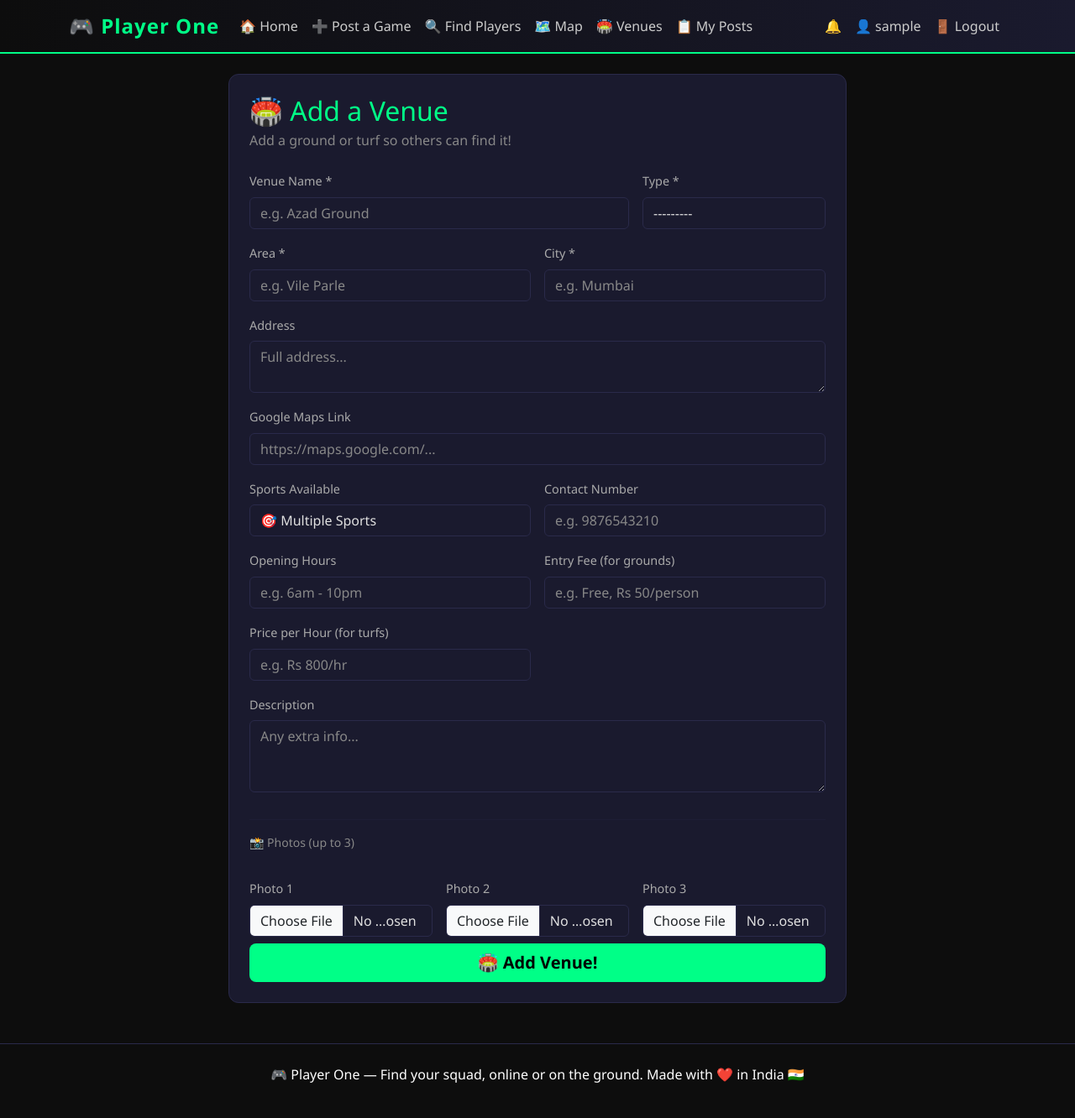
After one commit to AdityaLakhiwal22/PlayerOne, a Django app: page /venues/add/ in a window 1280 px wide. The commit adds this page. Shown: the whole page at 84% size. Run offline with Django 4.2, Linux system fonts and the light colour scheme; the visitor is signed in with stand-in values (Sample User, id 1); data that the repository does not hold is empty.

Commit message:
Add Grounds & Turfs venue directory

```diff
--- a/games/forms.py
+++ b/games/forms.py
@@ -1,7 +1,8 @@
 from django import forms
 from django.contrib.auth.forms import UserCreationForm
 from django.contrib.auth.models import User
-from .models import GamePost, JoinRequest, Comment, PlayerProfile
+from .models import GamePost, JoinRequest, Comment, PlayerProfile, Venue
+
 
 BS = {'class': 'form-control'}
 BS_SELECT = {'class': 'form-select'}
@@ -78,3 +79,30 @@ class CommentForm(forms.ModelForm):
         widgets = {
             'text': forms.TextInput(attrs={**BS, 'placeholder': 'Add a comment...'}),
         }
+
+class VenueForm(forms.ModelForm):
+    class Meta:
+        model = Venue
+        fields = [
+            'name', 'venue_type', 'area', 'city', 'address',
+            'map_link', 'sports', 'contact', 'opening_hours',
+            'entry_fee', 'price_per_hour', 'description',
+            'image1', 'image2', 'image3',
+        ]
+        widgets = {
+            'name': forms.TextInput(attrs={**BS, 'placeholder': 'e.g. Azad Ground'}),
+            'venue_type': forms.Select(attrs=BS_SELECT),
+            'area': forms.TextInput(attrs={**BS, 'placeholder': 'e.g. Vile Parle'}),
+            'city': forms.TextInput(attrs={**BS, 'placeholder': 'e.g. Mumbai'}),
+            'address': forms.Textarea(attrs={**BS, 'rows': 2, 'placeholder': 'Full address...'}),
+            'map_link': forms.URLInput(attrs={**BS, 'placeholder': 'https://maps.google.com/...'}),
+            'sports': forms.Select(attrs=BS_SELECT),
+            'contact': forms.TextInput(attrs={**BS, 'placeholder': 'e.g. 9876543210'}),
+            'opening_hours': forms.TextInput(attrs={**BS, 'placeholder': 'e.g. 6am - 10pm'}),
+            'entry_fee': forms.TextInput(attrs={**BS, 'placeholder': 'e.g. Free, Rs 50/person'}),
+            'price_per_hour': forms.TextInput(attrs={**BS, 'placeholder': 'e.g. Rs 800/hr'}),
+            'description': forms.Textarea(attrs={**BS, 'rows': 3, 'placeholder': 'Any extra info...'}),
+            'image1': forms.FileInput(attrs=BS),
+            'image2': forms.FileInput(attrs=BS),
+            'image3': forms.FileInput(attrs=BS),
+        }
--- a/games/models.py
+++ b/games/models.py
@@ -161,3 +161,44 @@ class Reputation(models.Model):
 
     def __str__(self):
         return f"{self.given_by.username} → {self.given_to.username} ({self.score}⭐)"
+
+class Venue(models.Model):
+    VENUE_TYPES = [
+        ('ground', '🏏 Ground'),
+        ('turf', '⚽ Turf'),
+    ]
+
+    SPORT_CHOICES = [
+        ('cricket', '🏏 Cricket'),
+        ('football', '⚽ Football'),
+        ('basketball', '🏀 Basketball'),
+        ('volleyball', '🏐 Volleyball'),
+        ('badminton', '🏸 Badminton'),
+        ('kabaddi', '🤼 Kabaddi'),
+        ('multiple', '🎯 Multiple Sports'),
+    ]
+
+    name = models.CharField(max_length=200)
+    venue_type = models.CharField(max_length=10, choices=VENUE_TYPES)
+    area = models.CharField(max_length=100, help_text="e.g. Vile Parle")
+    city = models.CharField(max_length=100, help_text="e.g. Mumbai")
+    address = models.TextField(blank=True)
+    map_link = models.URLField(blank=True)
+    sports = models.CharField(max_length=20, choices=SPORT_CHOICES, default='multiple')
+    contact = models.CharField(max_length=15, blank=True)
+    opening_hours = models.CharField(max_length=100, blank=True, help_text="e.g. 6am - 10pm")
+    entry_fee = models.CharField(max_length=100, blank=True, help_text="e.g. Free, Rs 50/person")
+    price_per_hour = models.CharField(max_length=100, blank=True, help_text="e.g. Rs 800/hr (for turfs)")
+    description = models.TextField(blank=True)
+    image1 = models.ImageField(upload_to='venues/', blank=True, null=True)
+    image2 = models.ImageField(upload_to='venues/', blank=True, null=True)
+    image3 = models.ImageField(upload_to='venues/', blank=True, null=True)
+    added_by = models.ForeignKey(User, on_delete=models.SET_NULL, null=True, related_name='venues')
+    is_verified = models.BooleanField(default=False)
+    created_at = models.DateTimeField(auto_now_add=True)
+
+    class Meta:
+        ordering = ['city', 'area', 'name']
+
+    def __str__(self):
+        return f"{self.name} — {self.area}, {self.city}"
--- /dev/null
+++ b/games/templates/games/add_venue.html
@@ -0,0 +1,85 @@
+{% extends 'base.html' %}
+{% block title %}Add Venue — Player One{% endblock %}
+
+{% block content %}
+<div class="row justify-content-center">
+    <div class="col-md-8">
+        <div class="card p-4">
+            <h2 style="color:#00ff87;" class="mb-1">🏟️ Add a Venue</h2>
+            <p style="color:#888;" class="mb-4">Add a ground or turf so others can find it!</p>
+
+            <form method="post" enctype="multipart/form-data">
+                {% csrf_token %}
+                <div class="row g-3">
+                    <div class="col-md-8">
+                        <label class="form-label">Venue Name *</label>
+                        {{ form.name }}
+                    </div>
+                    <div class="col-md-4">
+                        <label class="form-label">Type *</label>
+                        {{ form.venue_type }}
+                    </div>
+                    <div class="col-md-6">
+                        <label class="form-label">Area *</label>
+                        {{ form.area }}
+                    </div>
+                    <div class="col-md-6">
+                        <label class="form-label">City *</label>
+                        {{ form.city }}
+                    </div>
+                    <div class="col-12">
+                        <label class="form-label">Address</label>
+                        {{ form.address }}
+                    </div>
+                    <div class="col-12">
+                        <label class="form-label">Google Maps Link</label>
+                        {{ form.map_link }}
+                    </div>
+                    <div class="col-md-6">
+                        <label class="form-label">Sports Available</label>
+                        {{ form.sports }}
+                    </div>
+                    <div class="col-md-6">
+                        <label class="form-label">Contact Number</label>
+                        {{ form.contact }}
+                    </div>
+                    <div class="col-md-6">
+                        <label class="form-label">Opening Hours</label>
+                        {{ form.opening_hours }}
+                    </div>
+                    <div class="col-md-6">
+                        <label class="form-label">Entry Fee (for grounds)</label>
+                        {{ form.entry_fee }}
+                    </div>
+                    <div class="col-md-6">
+                        <label class="form-label">Price per Hour (for turfs)</label>
+                        {{ form.price_per_hour }}
+                    </div>
+                    <div class="col-12">
+                        <label class="form-label">Description</label>
+                        {{ form.description }}
+                    </div>
+
+                    <div class="col-12"><hr style="border-color:#2a2a4a;"><p style="color:#888;" class="small">📸 Photos (up to 3)</p></div>
+                    <div class="col-md-4">
+                        <label class="form-label">Photo 1</label>
+                        {{ form.image1 }}
+                    </div>
+                    <div class="col-md-4">
+                        <label class="form-label">Photo 2</label>
+                        {{ form.image2 }}
+                    </div>
+                    <div class="col-md-4">
+                        <label class="form-label">Photo 3</label>
+                        {{ form.image3 }}
+                    </div>
+
+                    <div class="col-12 mt-2">
+                        <button type="submit" class="btn btn-p1 w-100 btn-lg">🏟️ Add Venue!</button>
+                    </div>
+                </div>
+            </form>
+        </div>
+    </div>
+</div>
+{% endblock %}
--- a/games/urls.py
+++ b/games/urls.py
@@ -18,4 +18,9 @@ urlpatterns = [
     path('rate/<str:username>/<int:post_pk>/', views.rate_player, name='rate_player'),
     path('search/', views.search_players, name='search_players'),
     path('map/', views.map_view, name='map_view'),
+    path('venues/', views.venues_home, name='venues_home'),
+    path('venues/add/', views.add_venue, name='add_venue'),
+    path('venues/detail/<int:pk>/', views.venue_detail, name='venue_detail'),
+    path('venues/<str:city>/', views.venues_city, name='venues_city'),
+    path('venues/<str:city>/<str:area>/', views.venues_area, name='venues_area'),
 ]
--- a/games/views.py
+++ b/games/views.py
@@ -5,8 +5,8 @@ from django.contrib import messages
 from django.db.models import Q
 from django.contrib.auth.models import User
 from .models import GamePost, JoinRequest, Comment, PlayerProfile
-from .forms import GamePostForm, JoinRequestForm, CommentForm, RegisterForm, PlayerProfileForm
-from .models import GamePost, JoinRequest, Comment, PlayerProfile, Notification, Reputation
+from .forms import GamePostForm, JoinRequestForm, CommentForm, RegisterForm, PlayerProfileForm, VenueForm
+from .models import GamePost, JoinRequest, Comment, PlayerProfile, Notification, Reputation, Venue
 import json
 
 def home(request):
@@ -344,3 +344,73 @@ def map_view(request):
         'posts': posts,
         'map_data_json': json.dumps(map_data),
     })
+
+def venues_home(request):
+    # Get all unique cities
+    cities = Venue.objects.values_list('city', flat=True).distinct().order_by('city')
+    total_venues = Venue.objects.count()
+    grounds = Venue.objects.filter(venue_type='ground').count()
+    turfs = Venue.objects.filter(venue_type='turf').count()
+    return render(request, 'games/venues_home.html', {
+        'cities': cities,
+        'total_venues': total_venues,
+        'grounds': grounds,
+        'turfs': turfs,
+    })
+
+
+def venues_city(request, city):
+    areas = Venue.objects.filter(
+        city__iexact=city
+    ).values_list('area', flat=True).distinct().order_by('area')
+    grounds_count = Venue.objects.filter(city__iexact=city, venue_type='ground').count()
+    turfs_count = Venue.objects.filter(city__iexact=city, venue_type='turf').count()
+    return render(request, 'games/venues_city.html', {
+        'city': city,
+        'areas': areas,
+        'grounds_count': grounds_count,
+        'turfs_count': turfs_count,
+    })
+
+
+def venues_area(request, city, area):
+    venue_type = request.GET.get('type', '')
+    venues = Venue.objects.filter(city__iexact=city, area__iexact=area)
+    if venue_type:
+        venues = venues.filter(venue_type=venue_type)
+    grounds = venues.filter(venue_type='ground')
+    turfs = venues.filter(venue_type='turf')
+    return render(request, 'games/venues_area.html', {
+        'city': city,
+        'area': area,
+        'grounds': grounds,
+        'turfs': turfs,
+    })
+
+
+def venue_detail(request, pk):
+    venue = get_object_or_404(Venue, pk=pk)
+    # Show active posts at this venue
+    related_posts = GamePost.objects.filter(
+        location__icontains=venue.name,
+        status='open'
+    )[:5]
+    return render(request, 'games/venue_detail.html', {
+        'venue': venue,
+        'related_posts': related_posts,
+    })
+
+
+@login_required
+def add_venue(request):
+    if request.method == 'POST':
+        form = VenueForm(request.POST, request.FILES)
+        if form.is_valid():
+            venue = form.save(commit=False)
+            venue.added_by = request.user
+            venue.save()
+            messages.success(request, f"{venue.name} added! ✅ It will be verified soon.")
+            return redirect('venue_detail', pk=venue.pk)
+    else:
+        form = VenueForm()
+    return render(request, 'games/add_venue.html', {'form': form})
--- a/templates/base.html
+++ b/templates/base.html
@@ -88,6 +88,7 @@
                 <li class="nav-item"><a class="nav-link" href="{% url 'create_post' %}">➕ Post a Game</a></li>
                 <li class="nav-item"><a class="nav-link" href="{% url 'search_players' %}">🔍 Find Players</a></li>
                 <li class="nav-item"><a class="nav-link" href="{% url 'map_view' %}">🗺️ Map</a></li>
+                <li class="nav-item"><a class="nav-link" href="{% url 'venues_home' %}">🏟️ Venues</a></li>
                 <li class="nav-item"><a class="nav-link" href="{% url 'my_posts' %}">📋 My Posts</a></li>
                 {% endif %}
             </ul>
```
Also changed, not shown: games/admin.py (+8 -1 lines), games/templates/games/venue_detail.html (added, +131 -0 lines), games/templates/games/venues_area.html (added, +91 -0 lines), games/templates/games/venues_city.html (added, +51 -0 lines), games/templates/games/venues_home.html (added, +63 -0 lines), games/migrations/0005_venue.py (added).
